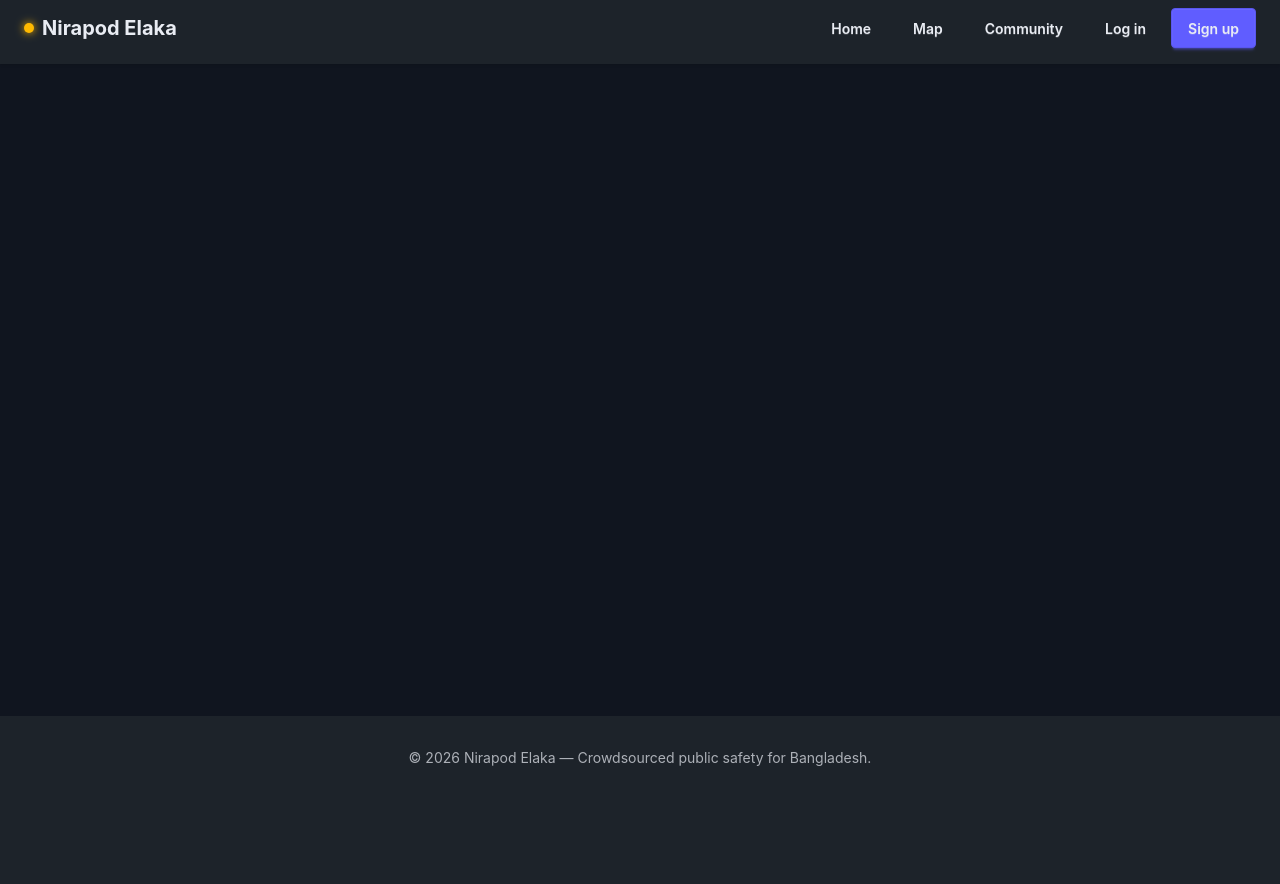
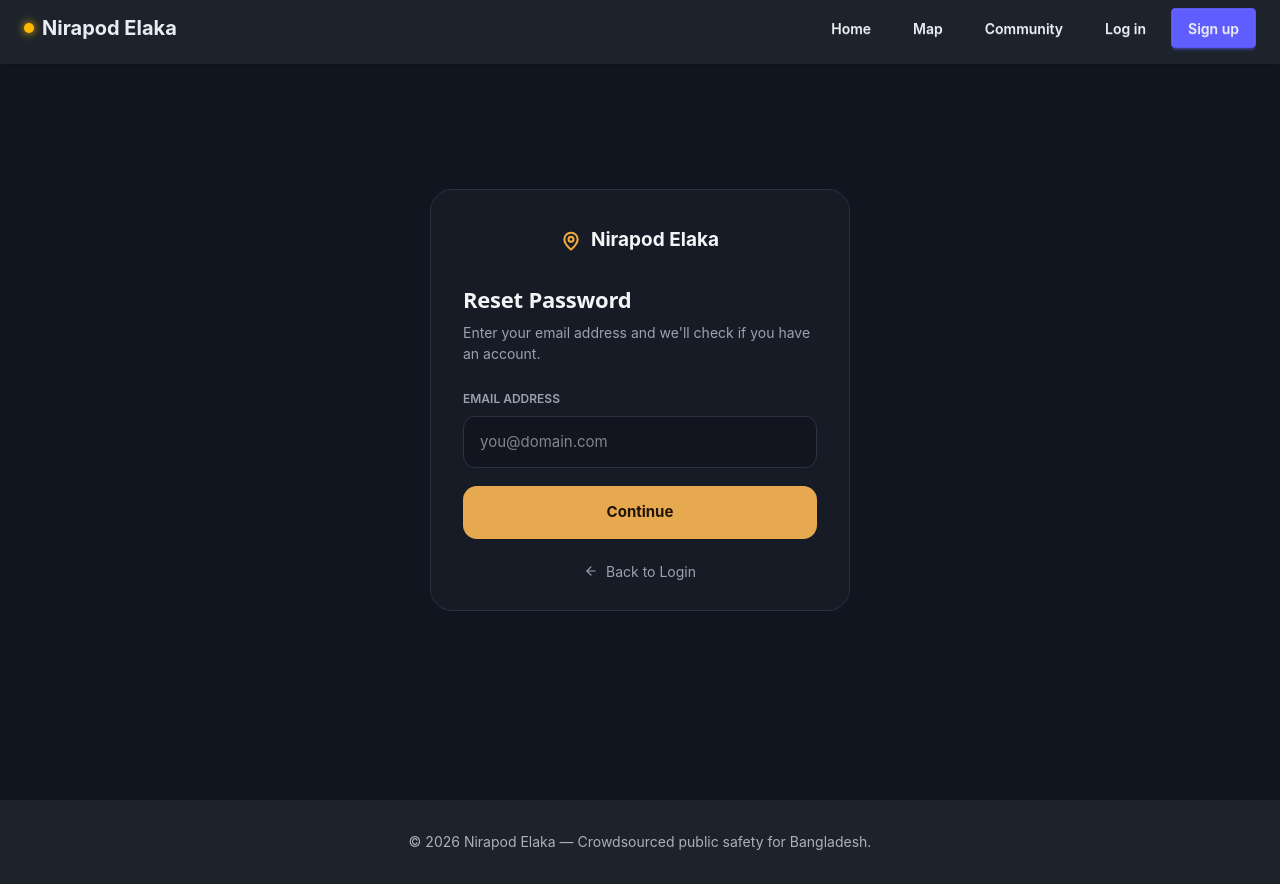
Before and after one commit to Farhana7361/Nirapod_Elaka, a React (Vite) app: page /forgot-password in a window 1280 px wide. Before the commit the page ends 800 px from the top, so only its background shows below. Built offline with nearby package versions, Linux system fonts and the light colour scheme; the HTML template or start-up script is replaced by a standard one.

Commit message:
forgor password

```diff
--- a/src/App.jsx
+++ b/src/App.jsx
@@ -7,7 +7,7 @@ import Login from './pages/Login.jsx';
 import Signup from './pages/Signup.jsx';
 import Profile from './pages/Profile.jsx';
 import Footer from './components/Footer.jsx';
-
+import ForgotPassword from "./pages/ForgotPassword";
 export default function App() {
   return (
     <div className="app-shell">
@@ -20,6 +20,7 @@ export default function App() {
         <Route path="/login" element={<Login />} />
         <Route path="/signup" element={<Signup />} />
         <Route path="/profile" element={<Profile />} />
+        <Route path="/forgot-password" element={<ForgotPassword />} />
       </Routes>
 
       <Footer />
--- /dev/null
+++ b/src/pages/ForgotPassword.jsx
@@ -0,0 +1,282 @@
+import React, { useState } from "react";
+import { Link } from "react-router";
+import { MapPin, Mail, Lock, ArrowLeft } from "lucide-react";
+import axios from "axios";
+
+export default function ForgotPassword() {
+
+  const [step, setStep] = useState("email");
+  const [email, setEmail] = useState("");
+  const [newPassword, setNewPassword] = useState("");
+  const [confirmPassword, setConfirmPassword] = useState("");
+  const [message, setMessage] = useState({ type: "", text: "" });
+  const [isLoading, setIsLoading] = useState(false);
+
+  // check email exist
+  const handleCheckEmail = async (e) => {
+    e.preventDefault();
+    setIsLoading(true);
+    setMessage({ type: "", text: "" });
+
+    try {
+      await axios.post("http://localhost:5000/api/auth/check-email", {
+        email,
+      });
+      setStep("reset");
+    } catch (err) {
+      setMessage({
+        type: "error",
+        text:
+          err.response?.data?.message ||
+          "We couldn't find an account with that email.",
+      });
+    } finally {
+      setIsLoading(false);
+    }
+  };
+
+  // submit  new password
+  const handleResetPassword = async (e) => {
+    e.preventDefault();
+    setMessage({ type: "", text: "" });
+
+    if (newPassword.length < 8) {
+      setMessage({
+        type: "error",
+        text: "Password must be at least 8 characters.",
+      });
+      return;
+    }
+
+    if (newPassword !== confirmPassword) {
+      setMessage({ type: "error", text: "Passwords do not match." });
+      return;
+    }
+
+    setIsLoading(true);
+
+    try {
+      // Assumes your backend has this endpoint
+      await axios.post("http://localhost:5000/api/auth/reset-password", {
+        email,
+        newPassword,
+      });
+
+      setMessage({
+        type: "success",
+        text: "Password updated! You can now log in.",
+      });
+      setStep("done");
+    } catch (err) {
+      setMessage({
+        type: "error",
+        text:
+          err.response?.data?.message ||
+          "Something went wrong. Try again later.",
+      });
+    } finally {
+      setIsLoading(false);
+    }
+  };
+
+  return (
+    <div style={styles.page}>
+      <div style={styles.card}>
+        <div style={styles.brand}>
+          <MapPin size={20} color="#f2a93b" strokeWidth={2.5} />
+          <span style={styles.brandText}>Nirapod Elaka</span>
+        </div>
+
+        <h1 style={styles.title}>
+          {step === "email" && "Reset Password"}
+          {step === "reset" && "Set a New Password"}
+          {step === "done" && "All Set"}
+        </h1>
+        <p style={styles.subtitle}>
+          {step === "email" &&
+            "Enter your email address and we'll check if you have an account."}
+          {step === "reset" &&
+            `Create a new password for ${email}.`}
+          {step === "done" && "Your password has been updated."}
+        </p>
+
+        {/* email input */}
+        {step === "email" && (
+          <form onSubmit={handleCheckEmail}>
+            <div style={styles.fieldGroup}>
+              <label style={styles.label}>Email Address</label>
+              <input
+                type="email"
+                placeholder="you@domain.com"
+                required
+                style={styles.input}
+                value={email}
+                onChange={(e) => setEmail(e.target.value)}
+              />
+            </div>
+
+            {message.text && (
+              <div
+                style={{
+                  color: message.type === "success" ? "#3ecf8e" : "#f87171",
+                  fontSize: "14px",
+                  marginBottom: "16px",
+                }}
+              >
+                {message.text}
+              </div>
+            )}
+
+            <button type="submit" style={styles.button} disabled={isLoading}>
+              {isLoading ? "Checking..." : "Continue"}
+            </button>
+          </form>
+        )}
+
+        {/* new password input */}
+        {step === "reset" && (
+          <form onSubmit={handleResetPassword}>
+            <div style={styles.fieldGroup}>
+              <label style={styles.label}>New Password</label>
+              <input
+                type="password"
+                placeholder="At least 8 characters"
+                required
+                style={styles.input}
+                value={newPassword}
+                onChange={(e) => setNewPassword(e.target.value)}
+              />
+            </div>
+
+            <div style={styles.fieldGroup}>
+              <label style={styles.label}>Confirm Password</label>
+              <input
+                type="password"
+                placeholder="Re-enter new password"
+                required
+                style={styles.input}
+                value={confirmPassword}
+                onChange={(e) => setConfirmPassword(e.target.value)}
+              />
+            </div>
+
+            {message.text && (
+              <div
+                style={{
+                  color: message.type === "success" ? "#3ecf8e" : "#f87171",
+                  fontSize: "14px",
+                  marginBottom: "16px",
+                }}
+              >
+                {message.text}
+              </div>
+            )}
+
+            <button type="submit" style={styles.button} disabled={isLoading}>
+              {isLoading ? "Saving..." : "Reset Password"}
+            </button>
+          </form>
+        )}
+
+        {/* success  */}
+        {step === "done" && (
+          <div
+            style={{
+              color: "#3ecf8e",
+              fontSize: "14px",
+              marginBottom: "16px",
+              textAlign: "center",
+            }}
+          >
+            {message.text}
+          </div>
+        )}
+
+        <div style={styles.footer}>
+          <Link to="/login" style={styles.backLink}>
+            <ArrowLeft size={14} /> Back to Login
+          </Link>
+        </div>
+      </div>
+    </div>
+  );
+}
+
+const styles = {
+  page: {
+    minHeight: "100vh",
+    display: "flex",
+    alignItems: "center",
+    justifyContent: "center",
+    background: "#10151f",
+    padding: "24px",
+  },
+  card: {
+    width: "100%",
+    maxWidth: "420px",
+    background: "#171b26",
+    border: "1px solid #2a3040",
+    borderRadius: "22px",
+    padding: "36px 32px 28px",
+  },
+  brand: {
+    display: "flex",
+    alignItems: "center",
+    justifyContent: "center",
+    gap: "10px",
+    marginBottom: "28px",
+  },
+  brandText: { fontSize: "19px", fontWeight: "700", color: "#f3f4f6" },
+  title: {
+    fontSize: "22px",
+    fontWeight: "700",
+    color: "#f3f4f6",
+    margin: "0 0 6px",
+  },
+  subtitle: {
+    color: "#9aa1b1",
+    fontSize: "14px",
+    margin: "0 0 26px",
+    lineHeight: "1.5",
+  },
+  fieldGroup: { marginBottom: "18px" },
+  label: {
+    display: "block",
+    fontSize: "12px",
+    fontWeight: "600",
+    color: "#9aa1b1",
+    marginBottom: "8px",
+    textTransform: "uppercase",
+  },
+  input: {
+    width: "100%",
+    background: "#12151f",
+    border: "1px solid #2c3242",
+    borderRadius: "12px",
+    padding: "14px 16px",
+    color: "#f3f4f6",
+    fontSize: "15px",
+    outline: "none",
+  },
+  button: {
+    width: "100%",
+    background: "#e6a94f",
+    border: "none",
+    borderRadius: "14px",
+    padding: "15px",
+    color: "#201404",
+    fontSize: "15px",
+    fontWeight: "700",
+    cursor: "pointer",
+  },
+  footer: { marginTop: "22px", textAlign: "center" },
+  backLink: {
+    color: "#9aa1b1",
+    textDecoration: "none",
+    fontSize: "14px",
+    display: "flex",
+    alignItems: "center",
+    justifyContent: "center",
+    gap: "8px",
+  },
+};
--- a/src/pages/Login.jsx
+++ b/src/pages/Login.jsx
@@ -260,17 +260,41 @@ export default function Login() {
                 </button>
               </div>
             </div>
-{/*
+
             <div className="row-between">
-              <a href="#" className="forgot-link">
+              <Link
+                to="/forgot-password"
+                style={{
+                  color: "#e6a94f",
+                  fontSize: "13px",
+                  textDecoration: "none",
+                  fontWeight: "500",
+                  marginBottom: "15px",
+                  display: "block",
+                }}
+              >
                 Forgot password?
-              </a>
+              </Link>
             </div>
-*/}
-        {errorMsg && <div style={{ color: "#f87171", fontSize: "14px", marginBottom: "16px" }}>{errorMsg}</div>}
-      <button type="submit" className="btn-custom-primary" disabled={isLoading}>
-          {isLoading ? "Logging in..." : "Log in"}
-      </button>
+
+            {errorMsg && (
+              <div
+                style={{
+                  color: "#f87171",
+                  fontSize: "14px",
+                  marginBottom: "16px",
+                }}
+              >
+                {errorMsg}
+              </div>
+            )}
+            <button
+              type="submit"
+              className="btn-custom-primary"
+              disabled={isLoading}
+            >
+              {isLoading ? "Logging in..." : "Log in"}
+            </button>
           </form>
 
           <div className="signup-prompt">
--- a/src/pages/Profile.jsx
+++ b/src/pages/Profile.jsx
@@ -297,6 +297,7 @@ margin: 0 0 0 75px;
   }
   .pw-panel.open{ display:block; }
   .pw-panel-grid{ display:grid; grid-template-columns:1fr 1fr 1fr; gap:10px; }
+
   @media (max-width:640px){
     .pw-panel-grid{ grid-template-columns:1fr; }
   }
```
Also changed, not shown: 2 other files (tests, documents, lock files or other folders).
